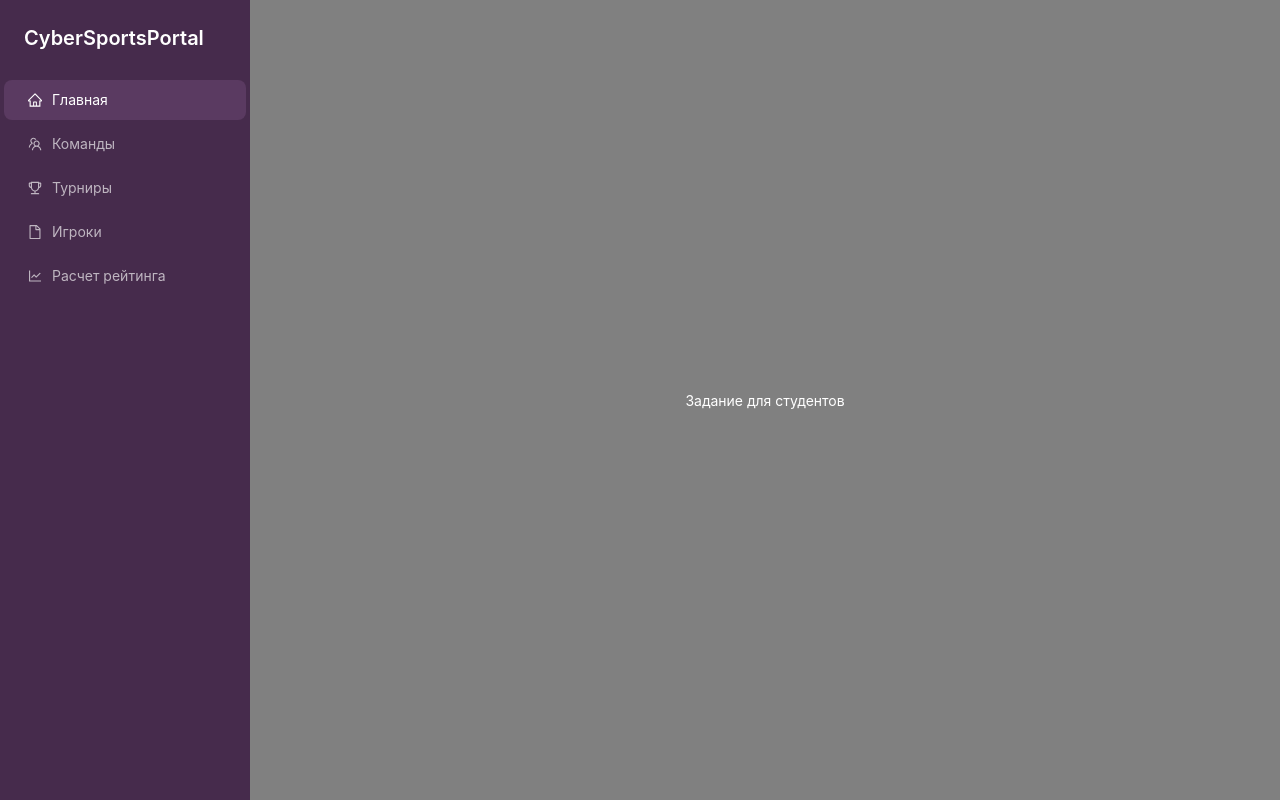
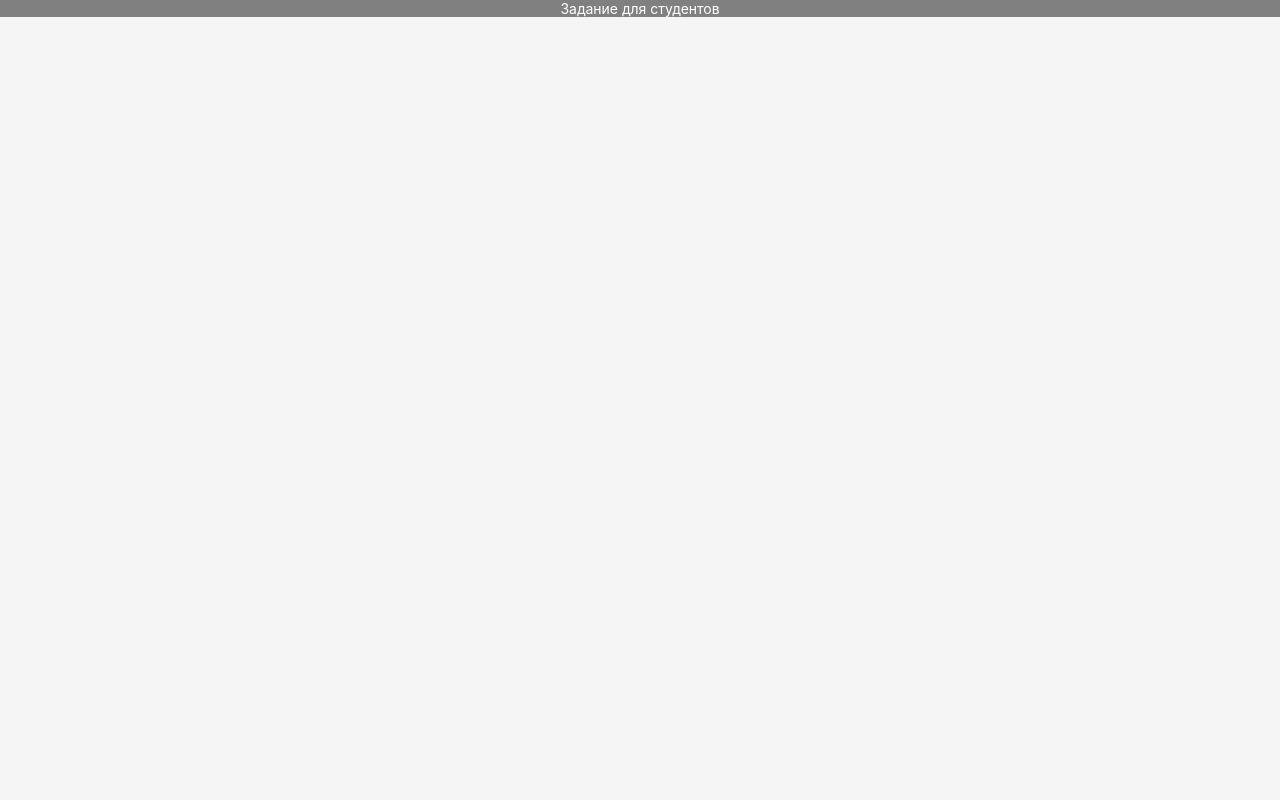
Before and after one commit to nikolayknyazev/esports-22, a React (Create React App) app in the folder submissions/06-js/frontend/: page / in a window 1280 px wide. Built offline with nearby package versions, Linux system fonts and the light colour scheme.

Commit message:
refactor: removed unused Sider and fix linter errors

```diff
--- a/submissions/06-js/frontend/src/components/AppLayout/index.tsx
+++ b/submissions/06-js/frontend/src/components/AppLayout/index.tsx
@@ -1,5 +1,5 @@
 import {Layout, Typography} from 'antd';
-import Sider from 'antd/es/layout/Sider';
+// import Sider from 'antd/es/layout/Sider';
 import {Navigate, Route, Routes} from 'react-router';
 
 import {MainPage} from '../../pages/main/Main';
@@ -9,19 +9,19 @@ import {TeamsPage} from '../../pages/teams';
 import {TeamCardPage} from '../../pages/teams/teamCard';
 import {TournamentInfoPage} from '../../pages/tournamentInfo';
 import {TournamentsPage} from '../../pages/tournaments';
-import {AppMenu} from '../AppMenu';
+// import {AppMenu} from '../AppMenu';
 
 export const AppLayout = () => {
     return (
         <Layout style={{minHeight: '100vh'}}>
-            <Sider width={250} style={{background: '#462b4c'}}>
+            {/* <Sider width={250} style={{background: '#462b4c'}}>
                 <div style={{padding: '24px', color: '#ffffff'}}>
                     <Typography.Title level={4} style={{color: '#ffffff', margin: 0}}>
                         CyberSportsPortal
                     </Typography.Title>
                 </div>
                 <AppMenu/>
-            </Sider>
+            </Sider> */}
             <Layout>
                 <Layout.Content>
                     <Routes>
```
Also changed, not shown: submissions/06-js/frontend/.eslintrc.json, submissions/06-js/frontend/src/index.tsx (line endings or trailing spaces).
